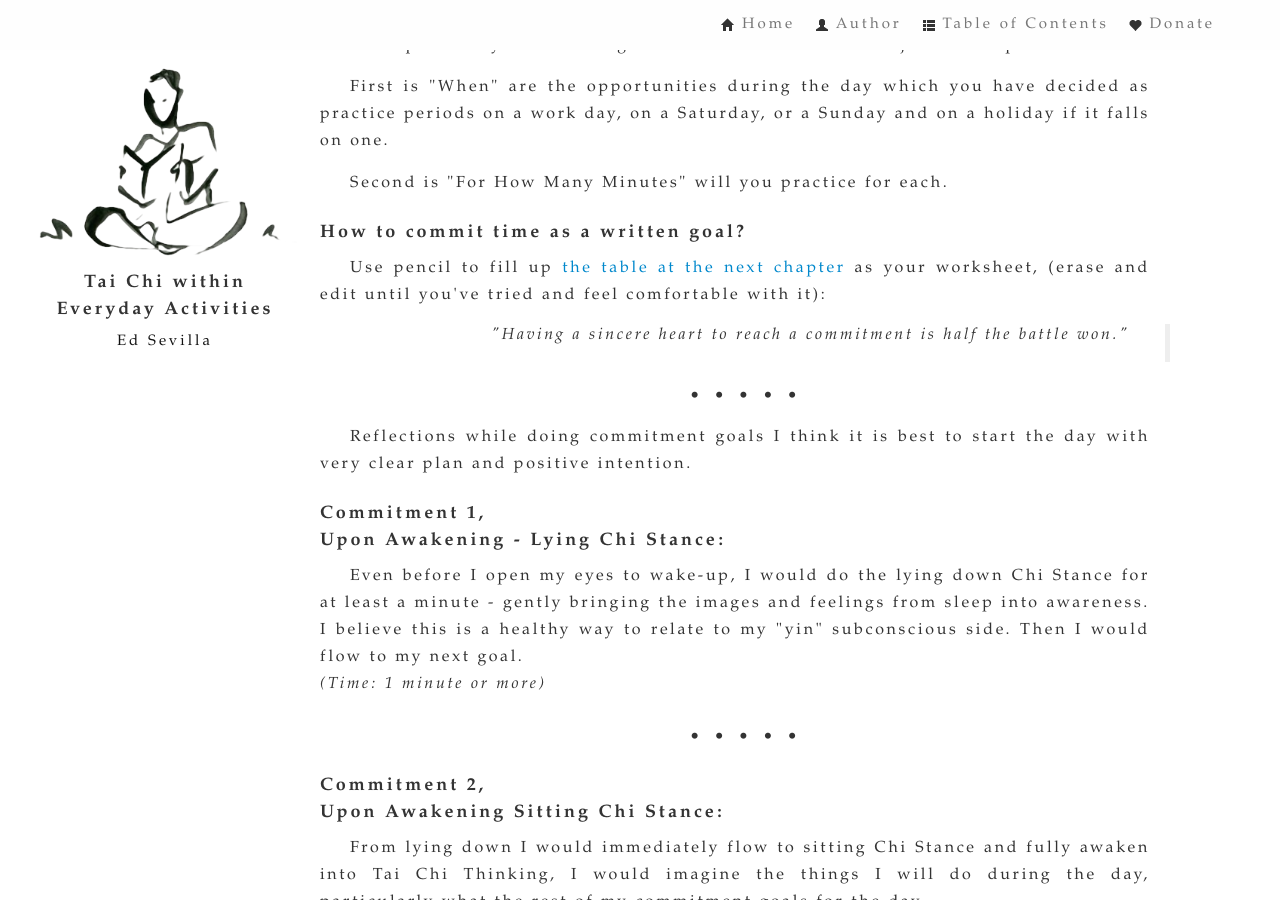
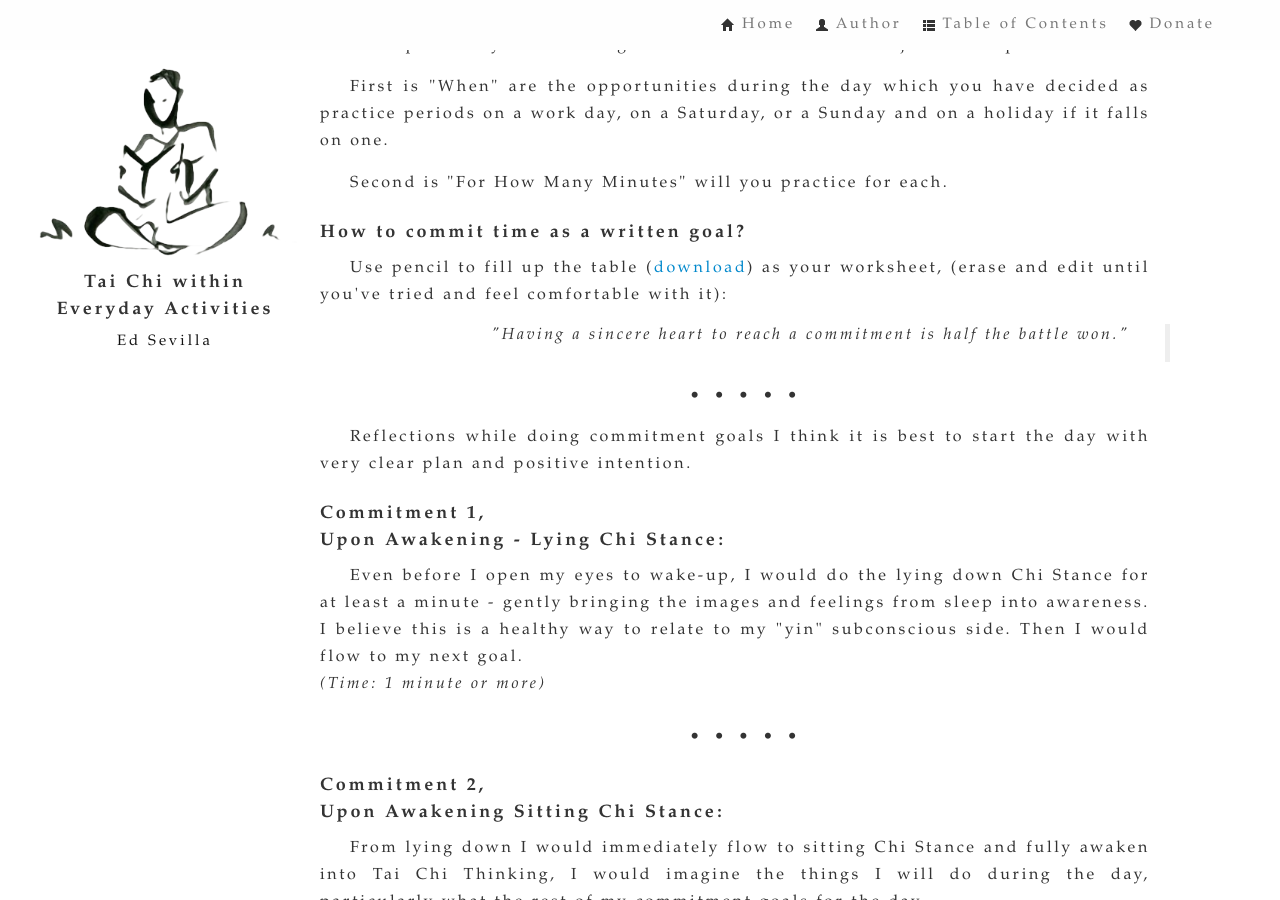
Before and after one commit to chihabit/Everyday-Taichi-Habits, a Jekyll site: the page built from content/chapter6.html, in a window 1280 px wide and 900 px high, scrolled down 726 px. Built offline with Jekyll 4.4.1, drawn with Linux system fonts in a browser that asks for light colours; some web fonts are replaced; Markdown is read by kramdown in place of the engine named in the settings.

Commit message:
Supply download link in Chapter 6.

```diff
--- a/content/chapter6.html
+++ b/content/chapter6.html
@@ -51,9 +51,7 @@ How to commit time as a written goal?
 </h3>
 
 <p>
-Use pencil to fill up
-<a href="./chapter7.html"> the table  at the next chapter</a>
-as your worksheet, (erase and edit until you've tried and feel comfortable with it):
+Use pencil to fill up the table (<a href="../pdfs/timecommitmenttable.pdf" target="_blank">download</a>) as your worksheet, (erase and edit until you've tried and feel comfortable with it):
 </p>
 
 <blockquote class="pull-right">
```
Also changed, not shown: 1 other file.
